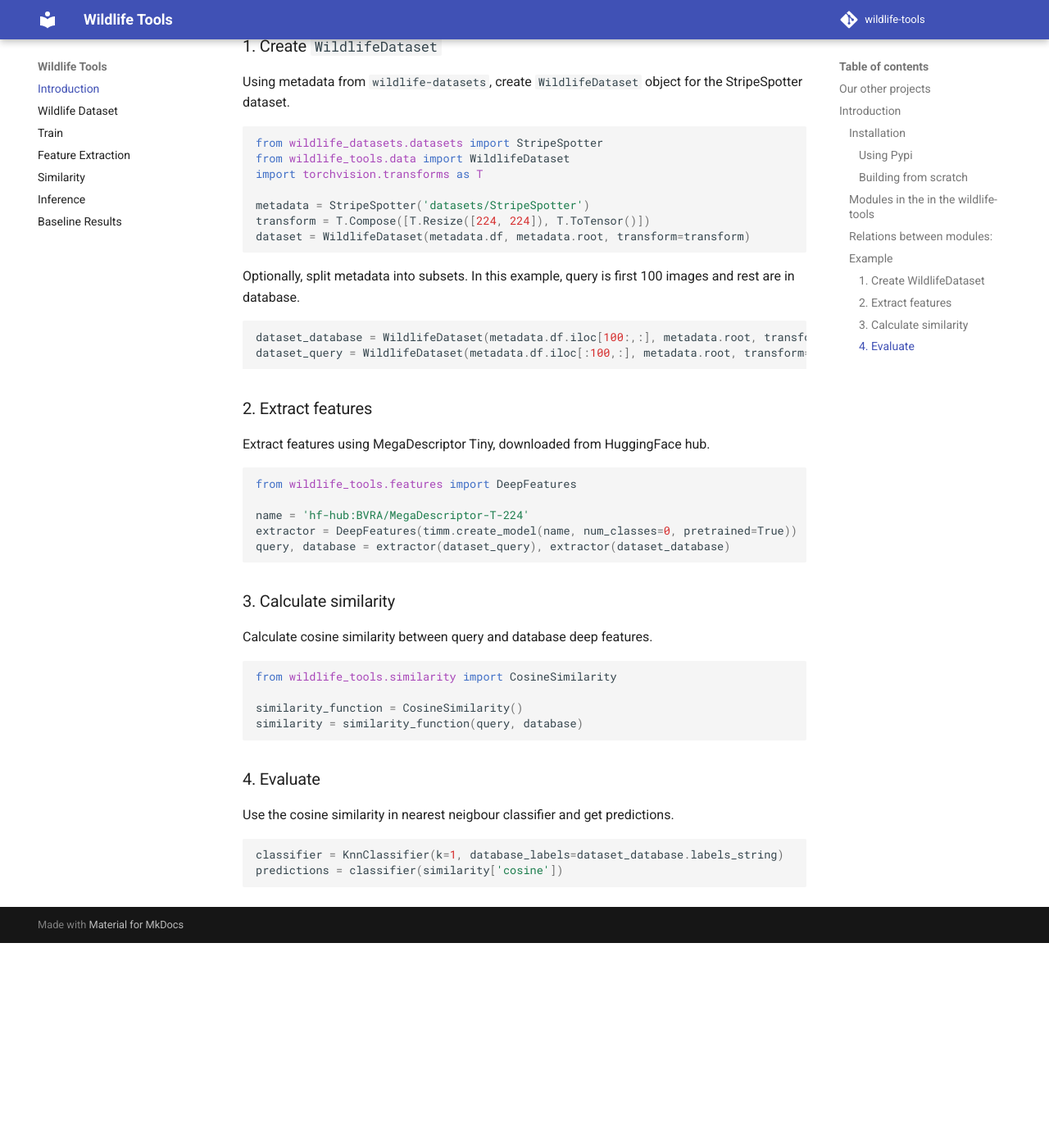
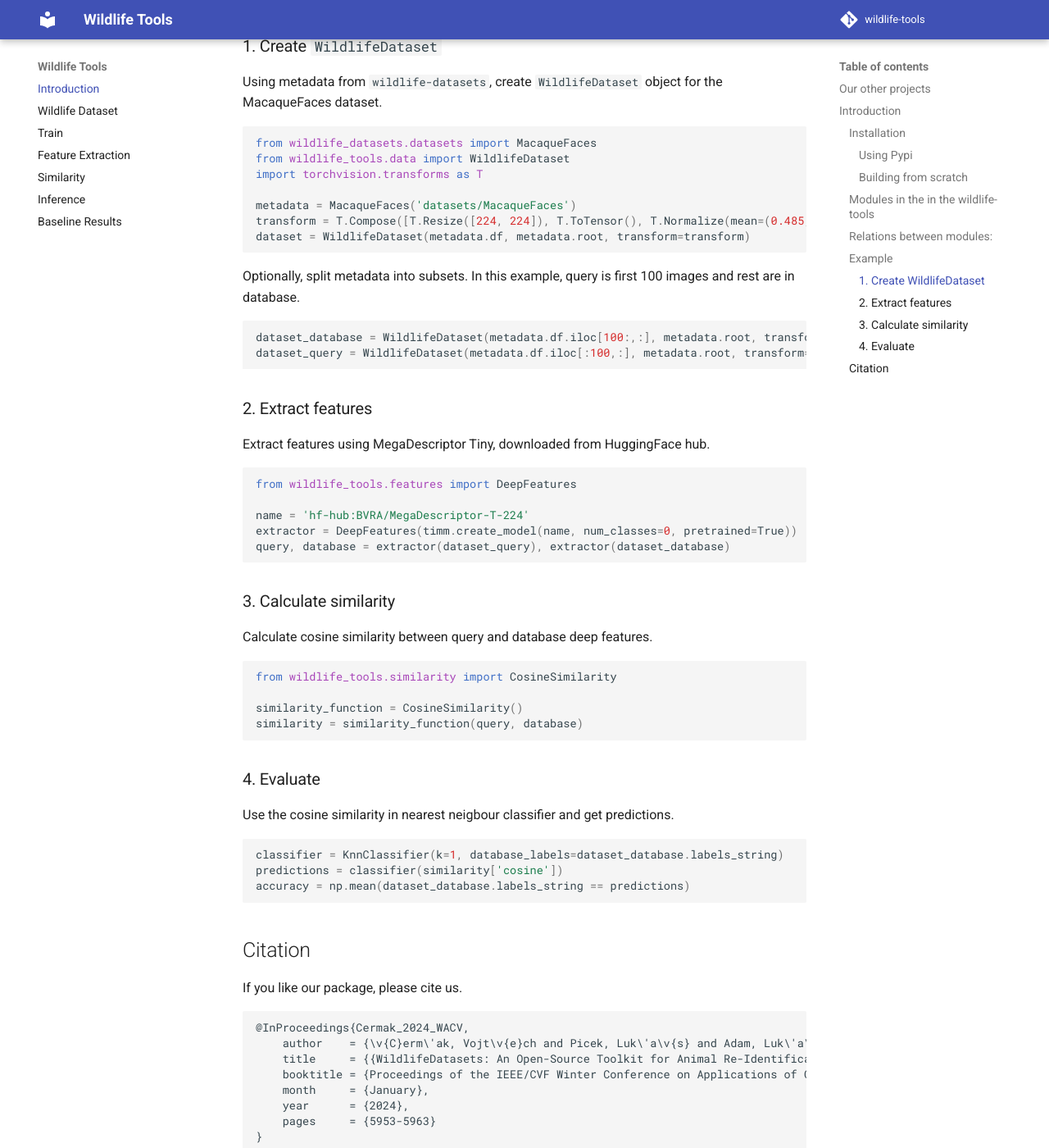
Before and after one commit to WildlifeDatasets/wildlife-tools, an MkDocs documentation site: the page built from docs/index.md, in a window 1280 px wide and 1400 px high, scrolled down 2487 px. Shown: the whole window at 82% size. Built offline with MkDocs 1.6.1 and Material for MkDocs 9.7.7, drawn with Linux system fonts in a browser that asks for light colours; comment, search, counter and statistics services are not loaded; before the commit the page ends 3637 px from its top, so only the background shows below that.

````diff
--- a/docs/index.md
+++ b/docs/index.md
@@ -39,7 +39,6 @@
 
 
 <h1></h1>
-
 
 # Introduction
 The `wildlife-tools` library offers a simple interface for various tasks in the Wildlife Re-Identification domain. It covers use cases such as training, feature extraction, similarity calculation, image retrieval, and classification. It complements the `wildlife-datasets` library, which acts as dataset repository. All datasets there can be used in combination with `WildlifeDataset` component, which serves for loading extracting images and image tensors other tasks.
@@ -94,15 +93,15 @@ pip install -e .
 
 ## Example
 ### 1. Create `WildlifeDataset`
-Using metadata from `wildlife-datasets`, create `WildlifeDataset` object for the StripeSpotter dataset.
+Using metadata from `wildlife-datasets`, create `WildlifeDataset` object for the MacaqueFaces dataset.
 
 ```Python
-from wildlife_datasets.datasets import StripeSpotter
+from wildlife_datasets.datasets import MacaqueFaces
 from wildlife_tools.data import WildlifeDataset
 import torchvision.transforms as T
 
-metadata = StripeSpotter('datasets/StripeSpotter')
-transform = T.Compose([T.Resize([224, 224]), T.ToTensor()])
+metadata = MacaqueFaces('datasets/MacaqueFaces')
+transform = T.Compose([T.Resize([224, 224]), T.ToTensor(), T.Normalize(mean=(0.485, 0.456, 0.406), std=(0.229, 0.224, 0.225))])
 dataset = WildlifeDataset(metadata.df, metadata.root, transform=transform)
 ```
 
@@ -141,4 +140,20 @@ Use the cosine similarity in nearest neigbour classifier and get predictions.
 ```Python
 classifier = KnnClassifier(k=1, database_labels=dataset_database.labels_string)
 predictions = classifier(similarity['cosine'])
+accuracy = np.mean(dataset_database.labels_string == predictions)
 ```
+
+## Citation
+
+If you like our package, please cite us.
+
+```
+@InProceedings{Cermak_2024_WACV,
+    author    = {\v{C}erm\'ak, Vojt\v{e}ch and Picek, Luk\'a\v{s} and Adam, Luk\'a\v{s} and Papafitsoros, Kostas},
+    title     = {{WildlifeDatasets: An Open-Source Toolkit for Animal Re-Identification}},
+    booktitle = {Proceedings of the IEEE/CVF Winter Conference on Applications of Computer Vision (WACV)},
+    month     = {January},
+    year      = {2024},
+    pages     = {5953-5963}
+}
+```
````
Also changed, not shown: README.md (+20 -4 lines), 2 other files.
